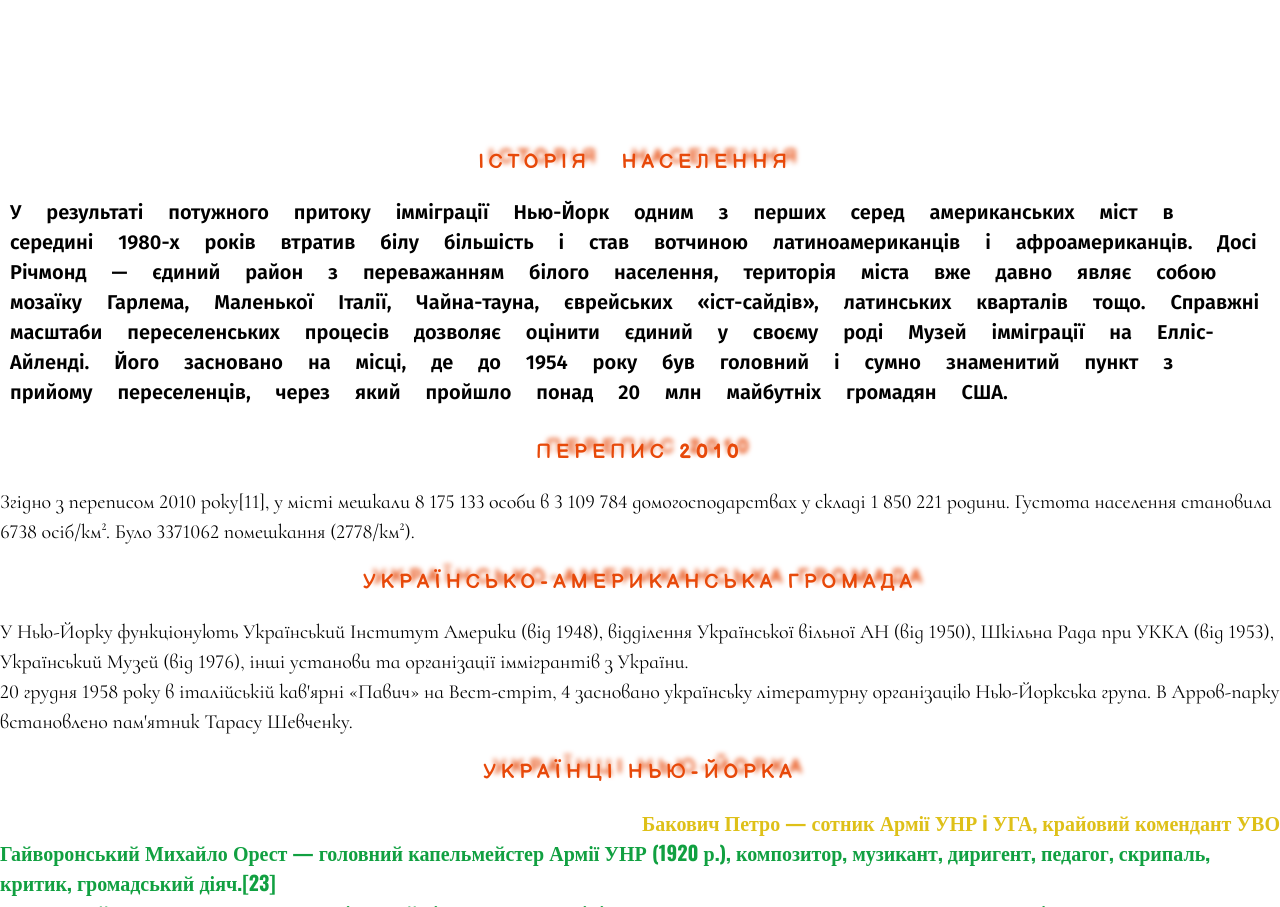
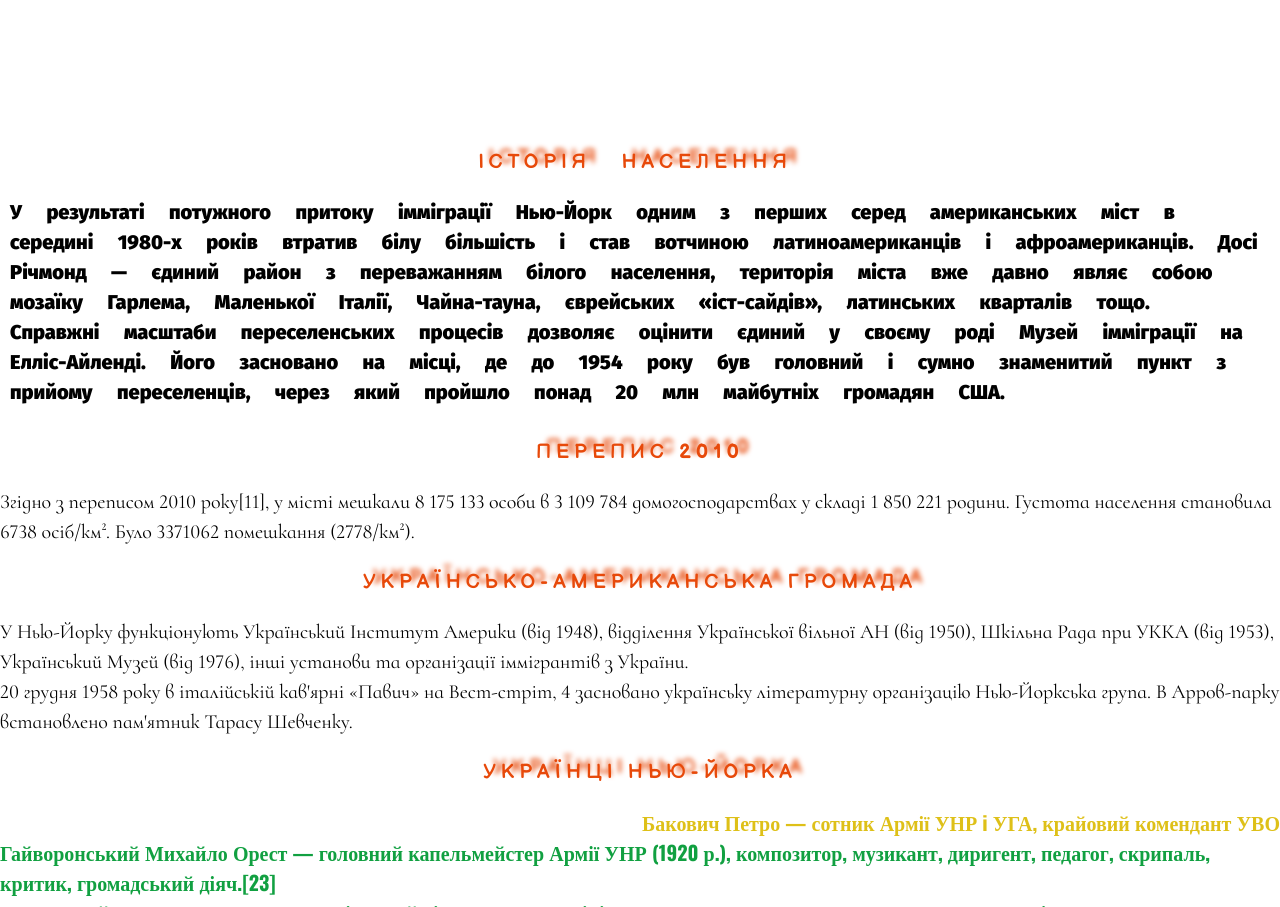
Before and after one commit to Tsvitok/lesson_5, a plain HTML site: page index.html in a window 1280 px wide. Shown: the part 3626-4533 px from the top of the page. Drawn offline with nearby package versions, Linux system fonts and the light colour scheme.

Commit message:
Add files via upload

```diff
--- a/css/style.css
+++ b/css/style.css
@@ -112,7 +112,7 @@ img {
     }
 .population-history{
     font-family: "Fira sans";
-    font-size: 900;
+    font-weight: 900;
     word-spacing: 20px;
     padding: 20px 20px 10px 10px;
 }
```
